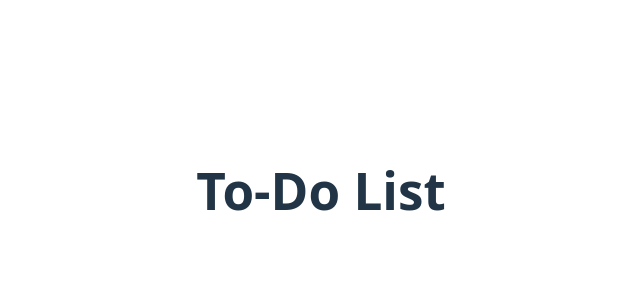
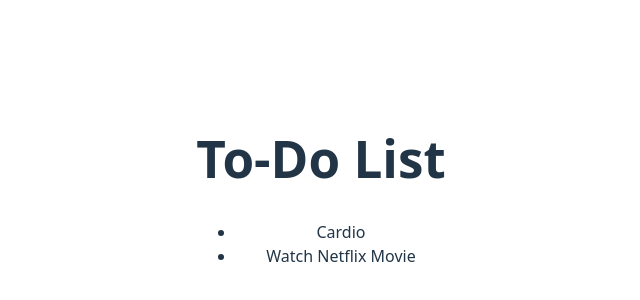
Before and after one commit to iphamm/32-pbk-uts-233510302, a Vue app: page / in a window 1280 px wide. Shown: the part 210-510 px from the top of the page, without its empty margins (319-959 px from the left). Built offline with nearby package versions, Linux system fonts and the light colour scheme.

Commit message:
Menambahkan fitur menampilkan to-do list menggunakan v-for

```diff
--- a/src/App.vue
+++ b/src/App.vue
@@ -1,10 +1,20 @@
 <script setup>
+import { ref } from 'vue'
 
+const todos = ref([
+  { text: 'Cardio'},
+  { text: 'Watch Netflix Movie'},
+])
 </script>
 
 <template>
   <div>
     <h1>To-Do List</h1>
+    <ul>
+      <li v-for="(todo, index) in todos" :key="index">
+        {{ todo.text }}
+      </li>
+    </ul>
   </div>
 </template>
 
```
